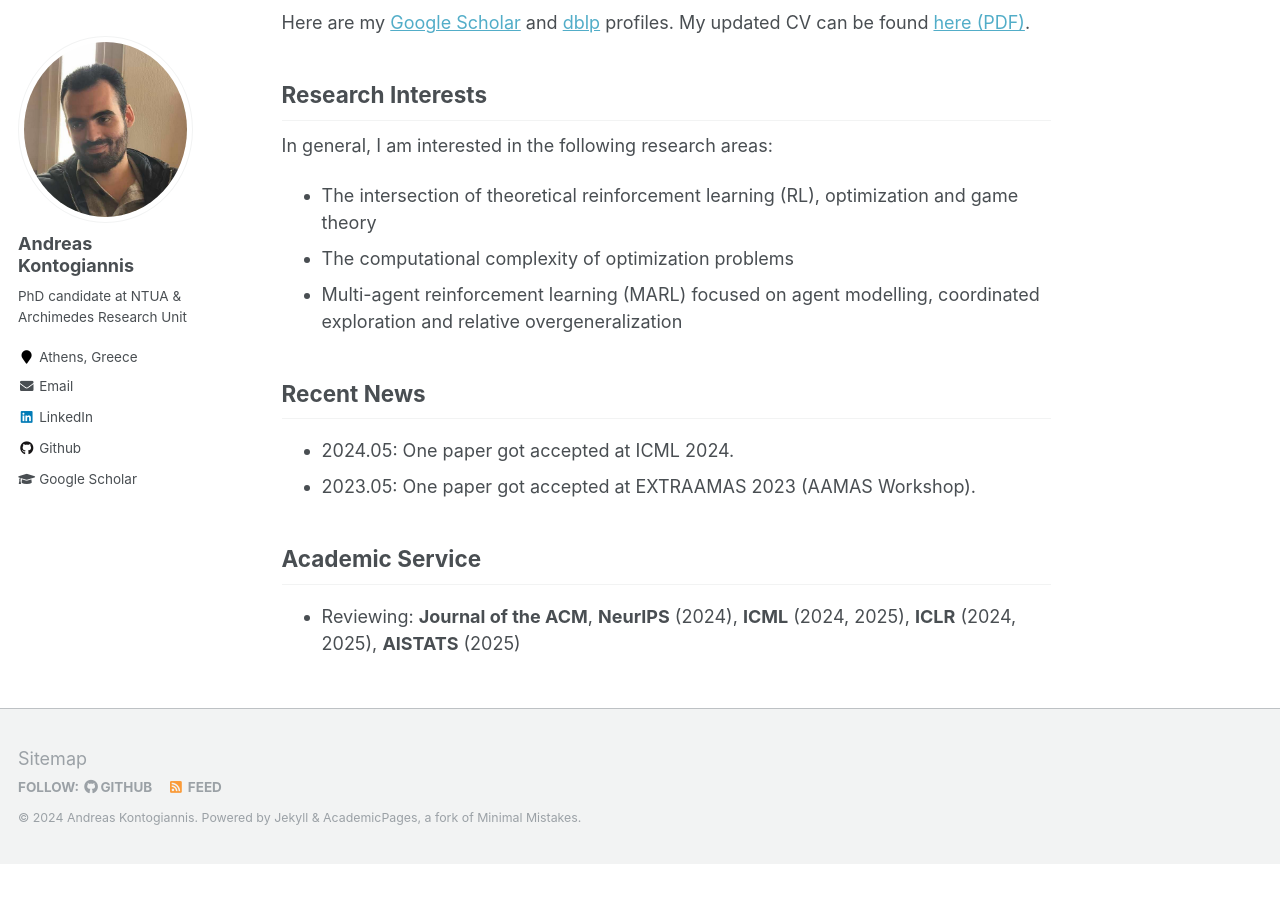
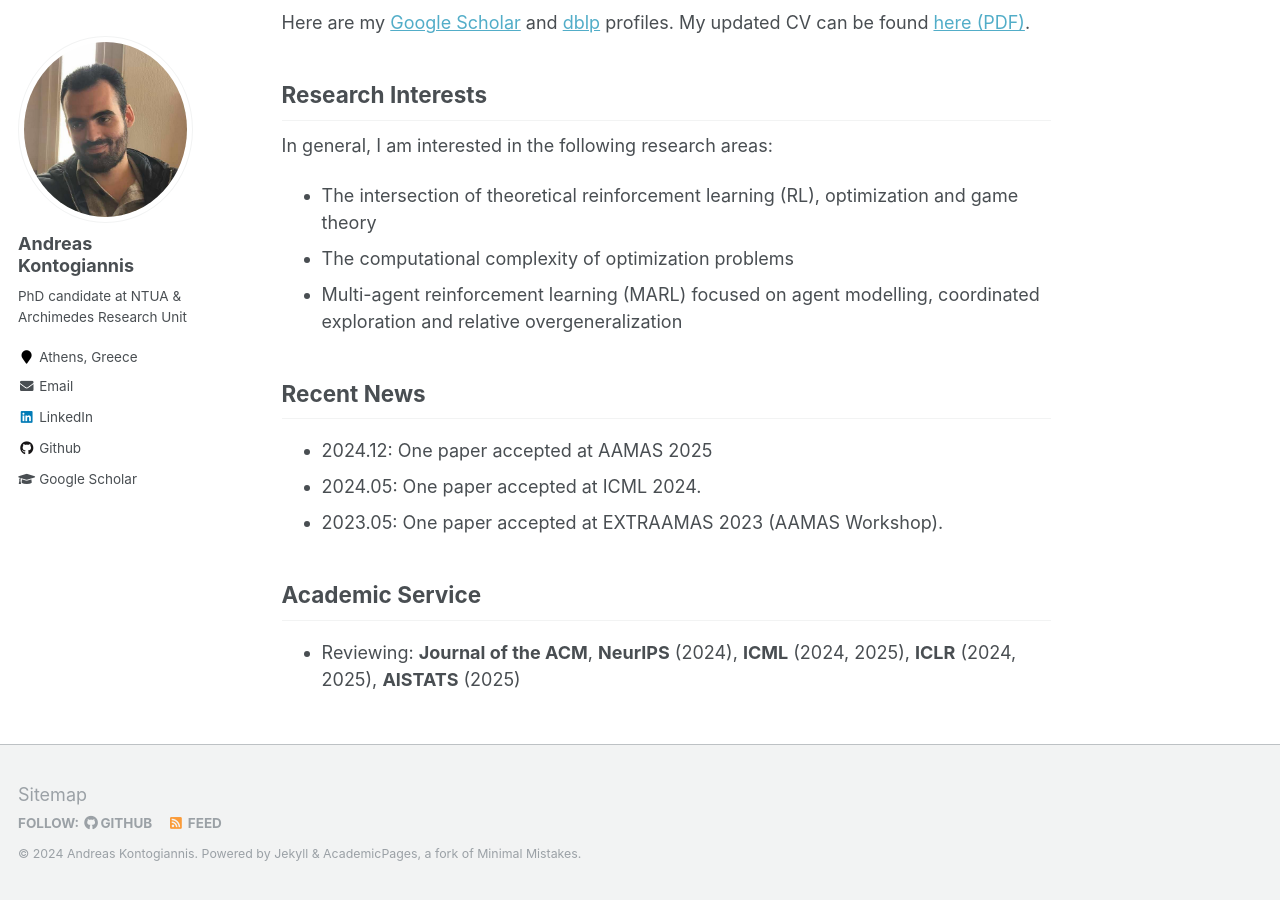
Before and after one commit to ddaedalus/ddaedalus.github.io, a Jekyll site: the page built from _pages/about.md, in a window 1280 px wide and 900 px high, scrolled down 562 px. Built offline with Jekyll 4.4.1, drawn with Linux system fonts in a browser that asks for light colours; before the commit the page ends 1426 px from its top, so only the background shows below that.

Commit message:
Update about.md

```diff
--- a/_pages/about.md
+++ b/_pages/about.md
@@ -22,8 +22,9 @@ In general, I am interested in the following research areas:
 * Multi-agent reinforcement learning (MARL) focused on agent modelling, coordinated exploration and relative overgeneralization
 
 ## Recent News
-- 2024.05: One paper got accepted at ICML 2024.
-- 2023.05: One paper got accepted at EXTRAAMAS 2023 (AAMAS Workshop).
+- 2024.12: One paper accepted at AAMAS 2025
+- 2024.05: One paper accepted at ICML 2024.
+- 2023.05: One paper accepted at EXTRAAMAS 2023 (AAMAS Workshop).
 
 ## Academic Service
 * Reviewing: **Journal of the ACM**, **NeurIPS** (2024), **ICML** (2024, 2025), **ICLR** (2024, 2025), **AISTATS** (2025)
```
